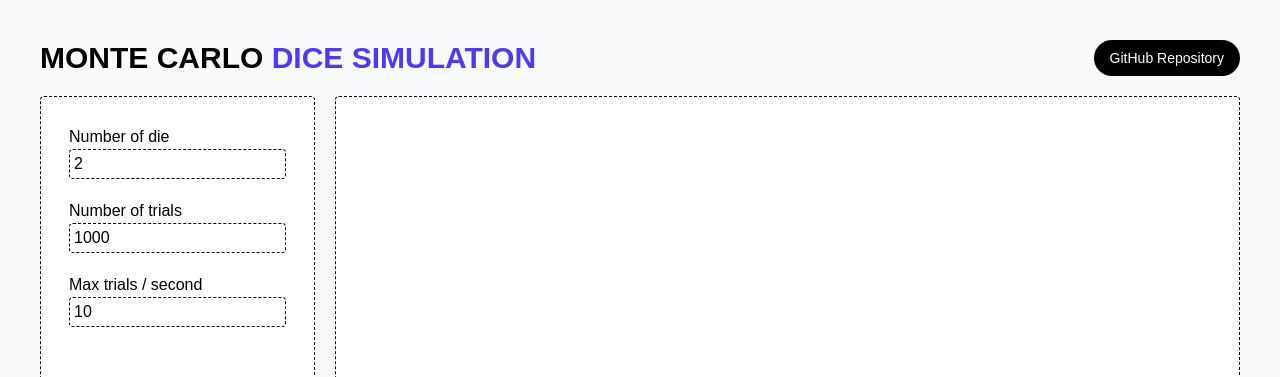
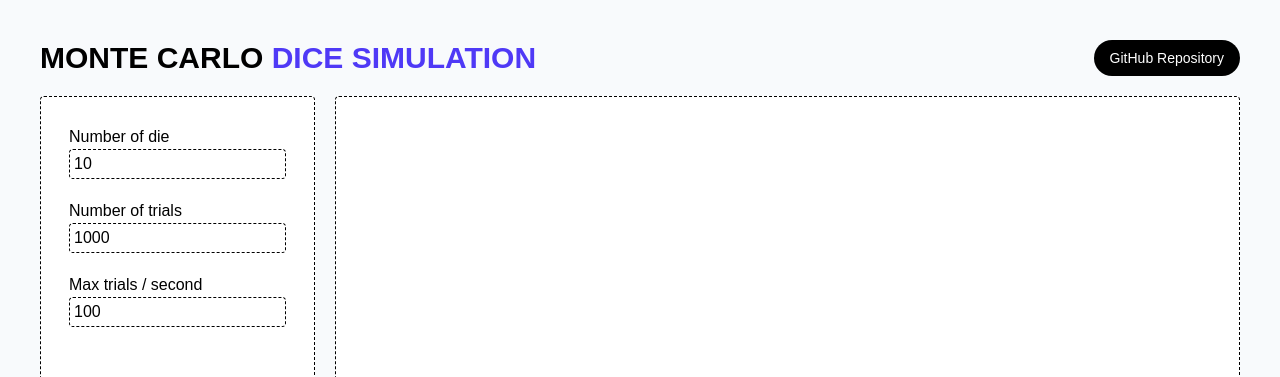
Before and after one commit to vincemaina/monte-carlo-dice-sandbox, a Next.js app: page / in a window 1280 px wide. Shown: the top 377 px of the page. Built offline with nearby package versions, Linux system fonts and the light colour scheme.

Commit message:
chore: update default values

```diff
--- a/src/app/monte-carlo.tsx
+++ b/src/app/monte-carlo.tsx
@@ -171,7 +171,7 @@ export function MonteCarlo() {
             name="input-num-die"
             min={1}
             max={1000}
-            defaultValue={2}
+            defaultValue={10}
             placeholder="Enter a number"
             disabled={running}
             required
@@ -196,7 +196,7 @@ export function MonteCarlo() {
           <input
             type="number"
             name="input-simulation-rate"
-            defaultValue={10}
+            defaultValue={100}
             max={1000}
             min={1}
             placeholder="Enter a number"
```
